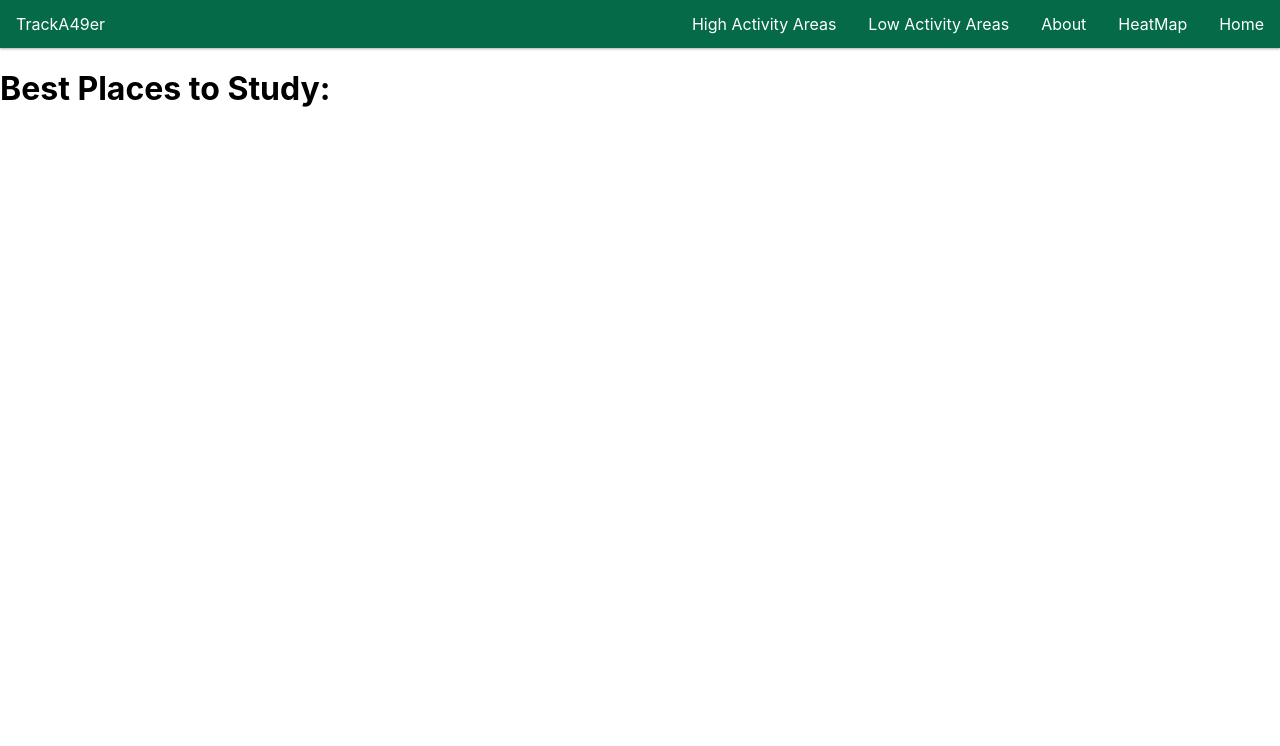
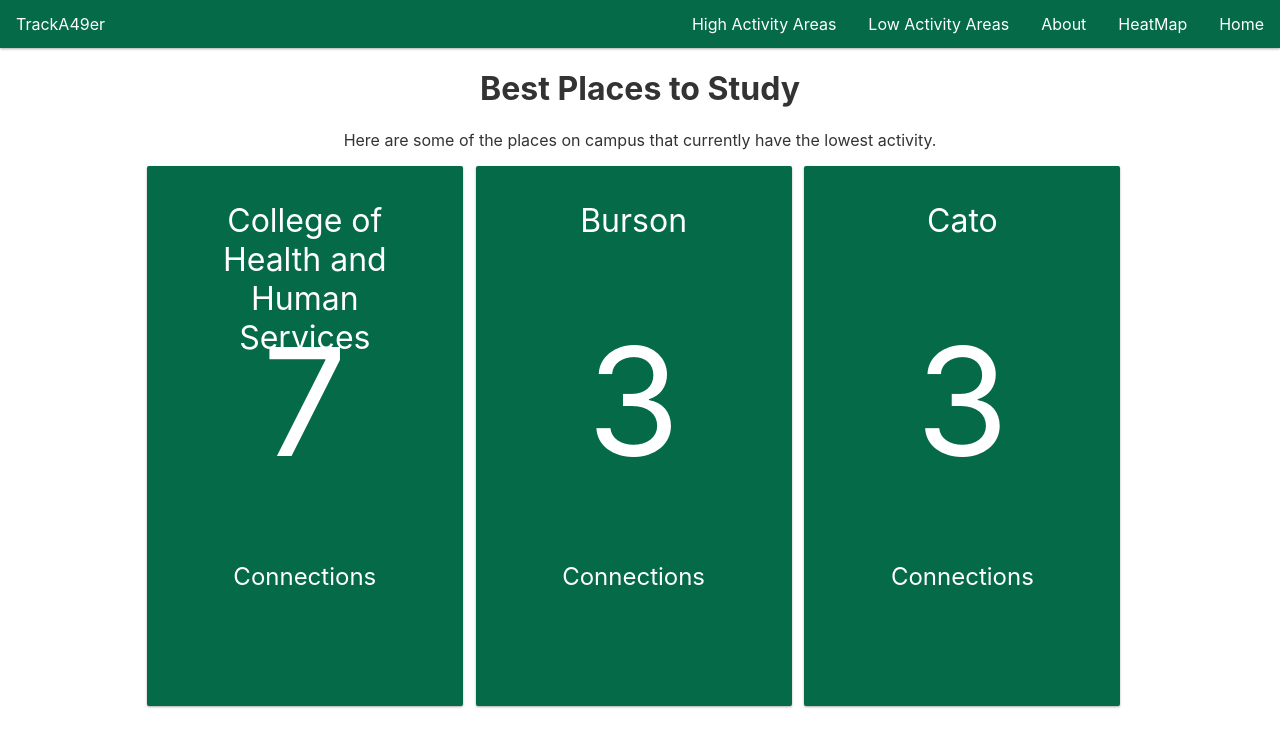
Before and after one commit to hhawki11/TrackA49er, a React (Create React App) app in the folder tracka49er/: page /lowactivity in a window 1280 px wide. Shown: the top 746 px of the page. Built offline with nearby package versions, Linux system fonts and the light colour scheme; the HTML template or start-up script is replaced by a standard one.

Commit message:
high/low activity pages

```diff
--- a/tracka49er/src/App.css
+++ b/tracka49er/src/App.css
@@ -152,3 +152,50 @@ select {
         background-color: none;
         margin: auto;
     }
+
+.plain-div {
+    margin: auto;
+    text-align: center;
+    color: #333;
+}
+
+.top-3-card {
+    margin: auto;
+    margin-right: 1vw;
+    padding: 30px;
+    background: #046A48;
+    width: 20vw;
+    height: 60vh;
+    color: white;
+    font-size: 48px;
+    display: inline-block;
+    overflow: hidden;
+    box-shadow: 0 1px 3px rgba(0, 0, 0, 0.12), 0 1px 2px rgba(0,0, 0, 0.22);
+    border-radius: 2px;
+}
+
+    .top-3-card .count {
+        text-align: center;
+        display: block;
+        margin: auto;
+        margin-bottom: 70px;
+        height: auto;
+        width: auto;
+        font-size: 150px;
+    }
+
+    .top-3-card .device {
+        text-align: center;
+        display: block;
+        margin: auto;
+        margin-bottom: 30px;
+        height: 75px;
+        width: auto;
+        font-size: 32px;
+        padding: 5px;
+    }
+
+    .top-3-card p{
+        font-size: 24px;
+        display: block;
+    }
--- a/tracka49er/src/highactivity.js
+++ b/tracka49er/src/highactivity.js
@@ -1,8 +1,48 @@
 import React from 'react';
+import locdata from './GeoJson.json';
+
+const data = locdata.features; // replace this with the data you get from the get request
 
 function HighActivity() {
     return (
-        <h1> Places with lots of people: </h1>
+        <div className='plain-div'>
+            <h1> Active Places</h1>
+            <p> Here are some of the places on campus that currently have the highest activity. </p>
+
+            <div className='top-3-card'>
+                <div className='device'>
+                    {data[11].properties.device}
+                </div>
+                <div className='count'>
+                    {data[11].properties.count}
+                </div>
+                <p>Connections</p>
+            </div>
+
+            <div className='top-3-card'>
+
+                <div className='device'>
+                    {data[4].properties.device}
+                </div>
+
+                <div className='count'>
+                    {data[4].properties.count}
+                </div>
+
+                <p>Connections</p>
+
+            </div>
+
+            <div className='top-3-card'>
+                <div className='device'>
+                    {data[6].properties.device}
+                </div>
+                <div className='count'>
+                    {data[6].properties.count}
+                </div>
+                <p>Connections</p>
+            </div>
+        </div>
     );
 }
 
--- a/tracka49er/src/lowactivity.js
+++ b/tracka49er/src/lowactivity.js
@@ -1,9 +1,51 @@
 import React from 'react';
+import locdata from './GeoJson.json';
+
+
+const data = locdata.features;
 
 function LowActivity() {
     return (
-        <h1> Best Places to Study:</h1>
+        <div className='plain-div'>
+            <h1> Best Places to Study</h1>
+            <p> Here are some of the places on campus that currently have the lowest activity. </p>
+
+            <div className='top-3-card'>
+                <div className='device'>
+                    {data[11].properties.device}
+                </div>
+                <div className='count'>
+                    {data[11].properties.count}
+                </div>
+                <p>Connections</p>
+            </div>
+
+            <div className='top-3-card'>
+
+                <div className='device'>
+                    {data[4].properties.device}
+                </div>
+
+                <div className='count'>
+                    {data[4].properties.count}
+                </div>
+
+                <p>Connections</p>
+
+            </div>
+
+            <div className='top-3-card'>
+                <div className='device'>
+                    {data[6].properties.device}
+                </div>
+                <div className='count'>
+                    {data[6].properties.count}
+                </div>
+                <p>Connections</p>
+            </div>
+        </div>
     );
+
 }
 
 export default LowActivity;
```
